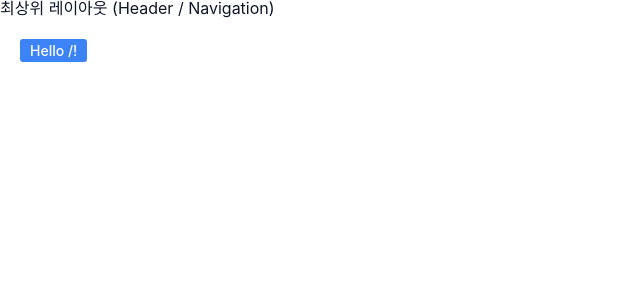
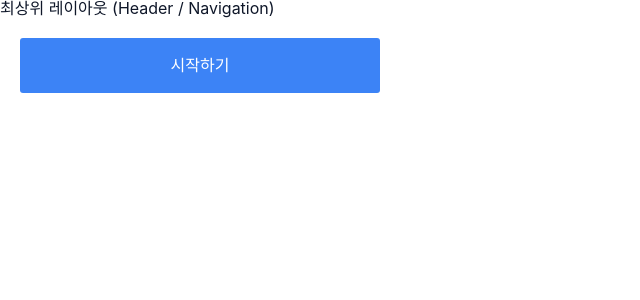
Before and after one commit to JJJ-un/WEANET, a React (Vite) app: page / in a window 1280 px wide. Shown: the top 300 px of the page, without its empty margins (0-640 px from the left). Built offline with nearby package versions, Linux system fonts and the light colour scheme; a web font is replaced by a local one.

Commit message:
style: 버튼 컴포넌트 스타일링

```diff
--- a/src/App.tsx
+++ /dev/null
@@ -1,9 +0,0 @@
-function App() {
-  return (
-    <div>
-      <h1>Welcome to WeaNet</h1>
-    </div>
-  );
-}
-
-export default App;
--- a/src/routes/index.tsx
+++ b/src/routes/index.tsx
@@ -6,5 +6,5 @@
 });
 
 function RouteComponent() {
-  return <Button>Hello /!</Button>;
+  return <Button>시작하기</Button>;
 }
--- a/src/shared/ui/button.tsx
+++ b/src/shared/ui/button.tsx
@@ -4,14 +4,14 @@
 import type { ComponentProps } from "react";
 
 const buttonVariants = cva(
-  "inline-flex items-center justify-center gap-2 whitespace-nowrap rounded-md text-sm font-medium transition-all disabled:pointer-events-none disabled:opacity-50 [&_svg]:pointer-events-none [&_svg:not([class*='size-'])]:size-4 shrink-0 [&_svg]:shrink-0 outline-none focus-visible:border-ring focus-visible:ring-ring/50 focus-visible:ring-[3px] aria-invalid:ring-destructive/20 dark:aria-invalid:ring-destructive/40 aria-invalid:border-destructive",
+  "inline-flex items-center justify-center gap-2 whitespace-nowrap rounded-md text-base font-medium transition-all disabled:pointer-events-none disabled:opacity-50 [&_svg]:pointer-events-none [&_svg:not([class*='size-'])]:size-4 shrink-0 [&_svg]:shrink-0 outline-none focus-visible:border-ring focus-visible:ring-ring/50 focus-visible:ring-[3px] aria-invalid:ring-destructive/20 dark:aria-invalid:ring-destructive/40 aria-invalid:border-destructive",
   {
     variants: {
       variant: {
         default: "bg-primary text-primary-foreground hover:bg-primary/90",
       },
       size: {
-        default: "h-9 px-4 py-2 has-[>svg]:px-3",
+        default: "w-[36rem] h-[5.5rem] px-4 py-2 has-[>svg]:px-3",
       },
     },
     defaultVariants: {
--- a/src/widgets/index.tsx
+++ /dev/null
@@ -1 +0,0 @@
-// 임시 파일
```
